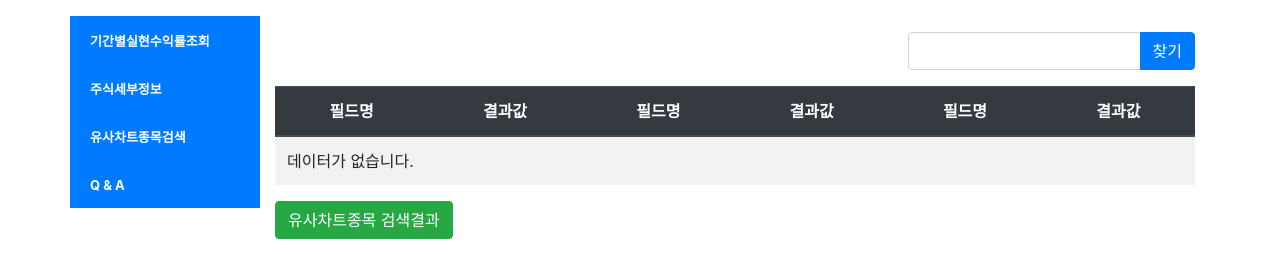
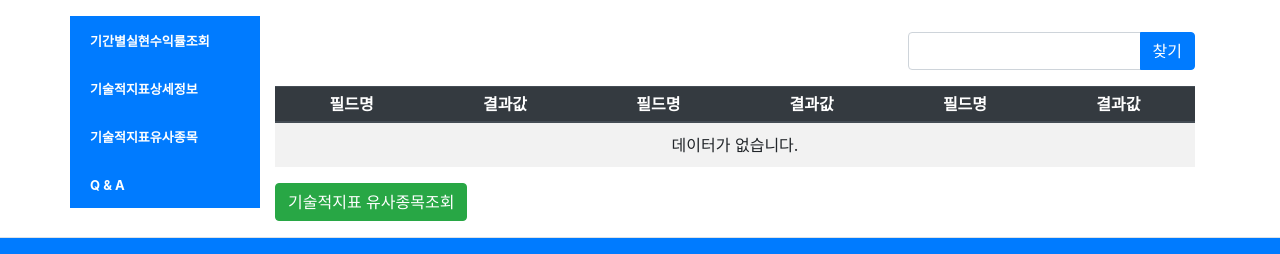
Before and after one commit to yswon2/pybo, a Django app: page /pathdetailinfo/ in a window 1280 px wide. Shown: the part 56-310 px from the top of the page. Run offline with Django 3.2, Linux system fonts and the light colour scheme; lists and menus that the app fills with data are empty; some libraries are stand-ins or nearby versions.

Commit message:
화면ㅈ정교화

```diff
--- a/templates/pybo/pathdetailinfo.html
+++ b/templates/pybo/pathdetailinfo.html
@@ -16,7 +16,7 @@
             <div class="container my-3">
                 <div class="row justify-content-end my-3">
                     <div class="col-4 input-group">
-                        <input type="text" style="text-transform: uppercase;" class="form-control kw" value="{{ kw|upper|default_if_none:'' }}">
+                        <input type="text"  title="종목코드 또는 종목명" style="text-transform: uppercase;" class="form-control kw" value="{{ kw|upper|default_if_none:'' }}">
                         <div class="input-group-append">
                             <button class="btn btn-primary pull-right" type="button" id="btn_search">찾기</button>
                         </div>
@@ -26,94 +26,94 @@
                 <table class="table table-striped" >
                     <thead>
                     <tr class="thead-dark text-center">
-                        <th>필드명</th>
-                        <th>결과값</th>
-                        <th>필드명</th>
-                        <th>결과값</th>
-                        <th>필드명</th>
-                        <th>결과값</th>
+                        <th><div style="height: 10px; line-height: 10px;">필드명</div></th>
+                        <th><div style="height: 10px; line-height: 10px;">결과값</div></th>
+                        <th><div style="height: 10px; line-height: 10px;">필드명</div></th>
+                        <th><div style="height: 10px; line-height: 10px;">결과값</div></th>
+                        <th><div style="height: 10px; line-height: 10px;">필드명</div></th>
+                        <th><div style="height: 10px; line-height: 10px;">결과값</div></th>
                     </tr>
                     </thead>
                     {% if pathdetailinfo_list %}
                     {% for pathdetailinfo in pathdetailinfo_list %}
                     <tbody>
-                    <tr class="thead-dark text-center align-items-center">
+                    <tr class="thead-dark text-center">
                         <!--<th class="col-md-2">날짜</th> -->
-                        <td class="col-2 align-items-center" ><b>주식코드</b></td>
+                        <td class="col-2 align-items-center"  bgcolor="black" ><b><font color="white">주식코드</font></b></td>
                         <td class="col-2 align-items-center" >{{ pathdetailinfo.StockCode }}</td>
-                        <td class="col-2 align-items-center" ><b>주식명</b></td>
+                        <td class="col-2 align-items-center"  bgcolor="black" ><b><font color="white">주식명</font></b></td>
                         <td class="col-2 align-items-center" >{{ pathdetailinfo.StockName }}</td>
-                        <td class="col-2 align-items-center" ><b>시장유형</b></td>
+                        <td class="col-2 align-items-center"  bgcolor="black" ><b><font color="white">시장유형</font></b></td>
                         <td class="col-2 align-items-center" >{{ pathdetailinfo.MarketType }}</td>
                     </tr>
-                    <tr class="thead-dark text-center align-items-center">
-                        <td class="col-2 align-items-center" ><b>종가</b></td>
+                    <tr class="thead-dark text-center">
+                        <td class="col-2 align-items-center"  bgcolor="black" ><b><font color="white">종가</font></b></td>
                         <td class="col-2 align-items-center" >{{ pathdetailinfo.ClosePrice|floatformat:"0" }}</td>
-                        <td class="col-2 align-items-center" ><b>봉타입</b></td>
+                        <td class="col-2 align-items-center"  bgcolor="black" ><b><font color="white">봉타입</font></b></td>
                         <td class="col-2 align-items-center" >{{ pathdetailinfo.BarType }}</td>
-                        <td class="col-2 align-items-center" ><b>봉길이구분</b></td>
+                        <td class="col-2 align-items-center"  bgcolor="black" ><b><font color="white">봉길이구분</font></b></td>
                         <td class="col-2 align-items-center" >{{ pathdetailinfo.BarLengthType }}</td>
                     </tr>
-                    <tr class="thead-dark text-center align-items-center">
-                        <td class="col-2 align-items-center" ><b>스토캐스틱구분</b></td>
+                    <tr class="thead-dark text-center">
+                        <td class="col-2 align-items-center"  bgcolor="black" ><b><font color="white">스토캐스틱구분</font></b></td>
                         <td class="col-2 align-items-center" >{{ pathdetailinfo.StochasticFlag }}</td>
-                        <td class="col-2 align-items-center" ><b>볼린저밴드위치</b></td>
+                        <td class="col-2 align-items-center"  bgcolor="black" ><b><font color="white">볼린저밴드위치</font></b></td>
                         <td class="col-2 align-items-center" >{{ pathdetailinfo.BolingerBandPos }}</td>
-                        <td class="col-2 align-items-center" ><b>거래량구분</b></td>
+                        <td class="col-2 align-items-center"  bgcolor="black" ><b><font color="white">거래량구분</font></b></td>
                         <td class="col-2 align-items-center" >{{ pathdetailinfo.VolumeFlag }}</td>
                     </tr>
-                    <tr class="thead-dark text-center align-items-center">
-                        <td class="col-2 align-items-center" ><b>MACD구분</b></td>
+                    <tr class="thead-dark text-center">
+                        <td class="col-2 align-items-center"  bgcolor="black" ><b><font color="white">MACD구분</b></td>
                         <td class="col-2 align-items-center" >{{ pathdetailinfo.MACDFlag }}</td>
-                        <td class="col-2 align-items-center" ><font size="2"><b>볼린져밴드두께구분</b></font></td>
+                        <td class="col-2 align-items-center"  bgcolor="black" ><font size="2"><b><font color="white">볼린져밴드두께구분</b></font></td>
                         <td class="col-2 align-items-center" ><font size="2">{{ pathdetailinfo.STDevStochasticFlag }}</font></td>
-                        <td class="col-2 align-items-center" ><font size="2"><b>스토캐스틱전략구분</b></font></td>
+                        <td class="col-2 align-items-center"  bgcolor="black" ><font size="2"><b><font color="white">스토캐스틱전략구분</b></font></td>
                         <td class="col-2 align-items-center" >{{ pathdetailinfo.StochasticCrossFlag }}</td>
                     </tr>
-                    <tr class="thead-dark text-center align-items-center">
+                    <tr class="thead-dark text-center">
                         <!--<th class="col-md-2">날짜</th> -->
-                        <td class="col-2 align-items-center"  colspan='6' ><b>유사차트종목 검색결과(종목수 : {{ pathdetailinfo.StockBarcodePerfTotal.BarFinalCode_Cnt }})</b></td>
+                        <td class="col-2 align-items-center" bgcolor="black" colspan='6' ><b><font color="white">유사차트종목 검색결과(종목수 : {{ pathdetailinfo.StockBarcodePerfTotal.BarFinalCode_Cnt }})</font></b></td>
                     </tr>
-                    <tr class="thead-dark text-center align-items-center">
+                    <tr class="thead-dark text-center">
                         <!--<th class="col-md-2">날짜</th> -->
-                        <td class="col-2 align-items-center" ><b>7일Plus종목수</b></td>
+                        <td class="col-2 align-items-center" bgcolor="black" ><b><font color="white">7일Plus종목수</font></b></td>
                         <td class="col-2 align-items-center" >{{ pathdetailinfo.StockBarcodePerfTotal.PlusDay7BarCode_Cnt }}</td>
-                        <td class="col-2 align-items-center" ><b>30일Plus종목수</b></td>
+                        <td class="col-2 align-items-center" bgcolor="black" ><b><font color="white">30일Plus종목수</font></b></td>
                         <td class="col-2 align-items-center" >{{ pathdetailinfo.StockBarcodePerfTotal.PlusDay30BarCode_Cnt }}</td>
-                        <td class="col-2 align-items-center" ><b>90일Plus종목수</b></td>
+                        <td class="col-2 align-items-center" bgcolor="black" ><b><font color="white">90일Plus종목수</font></b></td>
                         <td class="col-2 align-items-center" >{{ pathdetailinfo.StockBarcodePerfTotal.PlusDay90BarCode_Cnt }}</td>
                     </tr>
-                    <tr class="thead-dark text-center align-items-center">
+                    <tr class="thead-dark text-center">
                         <!--<th class="col-md-2">날짜</th> -->
-                        <td class="col-2 align-items-center" ><b>7일기대수익률</b></td>
+                        <td class="col-2 align-items-center" bgcolor="black" ><b><font color="white">7일기대수익률</font></b></td>
                         <td class="col-2 align-items-center" >{{ pathdetailinfo.StockBarcodePerfTotal.TotDay7Average|mul:100|floatformat:"1" }} %</td>
-                        <td class="col-2 align-items-center" ><b>30일기대수익률</b></td>
+                        <td class="col-2 align-items-center" bgcolor="black" ><b><font color="white">30일기대수익률</font></b></td>
                         <td class="col-2 align-items-center" >{{ pathdetailinfo.StockBarcodePerfTotal.TotDay30Average|mul:100|floatformat:"1" }} %</td>
-                        <td class="col-2 align-items-center" ><b>90일기대수익률</b></td>
+                        <td class="col-2 align-items-center" bgcolor="black" ><b><font color="white">90일기대수익률</font></b></td>
                         <td class="col-2 align-items-center" >{{ pathdetailinfo.StockBarcodePerfTotal.TotDay90Average|mul:100|floatformat:"1" }} %</td>
                     </tr>
-                    <tr class="thead-dark text-center align-items-center">
+                    <tr class="thead-dark text-center">
                         <!--<th class="col-md-2">날짜</th> -->
-                        <td class="col-2 align-items-center" ><b>7일최대수익률</b></td>
+                        <td class="col-2 align-items-center" bgcolor="black" ><b><font color="white">7일최대수익률</font></b></td>
                         <td class="col-2 align-items-center" >{{ pathdetailinfo.StockBarcodePerfTotal.TotDay7MaxReturn|mul:100|floatformat:"1" }} %</td>
-                        <td class="col-2 align-items-center" ><b>30일최대수익률</b></td>
+                        <td class="col-2 align-items-center" bgcolor="black" ><b><font color="white">30일최대수익률</font></b></td>
                         <td class="col-2 align-items-center" >{{ pathdetailinfo.StockBarcodePerfTotal.TotDay30MaxReturn|mul:100|floatformat:"1" }} %</td>
-                        <td class="col-2 align-items-center" ><b>90일최대수익률</b></td>
+                        <td class="col-2 align-items-center" bgcolor="black" ><b><font color="white">90일최대수익률</font></b></td>
                         <td class="col-2 align-items-center" >{{ pathdetailinfo.StockBarcodePerfTotal.TotDay90MaxReturn|mul:100|floatformat:"1" }} %</td>
                     </tr>
-                    <tr class="thead-dark text-center align-items-center">
+                    <tr class="thead-dark text-center">
                         <!--<th class="col-md-2">날짜</th> -->
-                        <td class="col-2 align-items-center" ><b>7일최소수익률</b></td>
+                        <td class="col-2 align-items-center" bgcolor="black" ><b><font color="white">7일최소수익률</font></b></td>
                         <td class="col-2 align-items-center" >{{ pathdetailinfo.StockBarcodePerfTotal.TotDay7MinReturn|mul:100|floatformat:"1" }} %</td>
-                        <td class="col-2 align-items-center" ><b>30일최소수익률</b></td>
+                        <td class="col-2 align-items-center" bgcolor="black" ><b><font color="white">30일최소수익률</font></b></td>
                         <td class="col-2 align-items-center" >{{ pathdetailinfo.StockBarcodePerfTotal.TotDay30MinReturn|mul:100|floatformat:"1" }} %</td>
-                        <td class="col-2 align-items-center" ><b>90일최소수익률</b></td>
+                        <td class="col-2 align-items-center" bgcolor="black" ><b><font color="white">90일최소수익률</font></b></td>
                         <td class="col-2 align-items-center" >{{ pathdetailinfo.StockBarcodePerfTotal.TotDay90MinReturn|mul:100|floatformat:"1" }} %</td>
                     </tr>
                     {% endfor %}
                     {% else %}
                     <tr>
-                        <td colspan="12">데이터가 없습니다.</td>
+                        <td colspan="12"><div style="text-align: center; height: 20px; line-height: 20px;">데이터가 없습니다.</div></td>
                     </tr>
                     {% endif %}
                     </tbody>
@@ -159,7 +159,7 @@
             </div>
 
             <div class="container my-3" p-0>
-                <button class="btn btn-success pull-right" type="button" id="btn_detailsearch">유사차트종목 검색결과</button>
+                <button class="btn btn-success pull-right" type="button" id="btn_detailsearch">기술적지표 유사종목조회 </button>
             </div>
         </div>
     </div>
--- a/templates/sidebar.html
+++ b/templates/sidebar.html
@@ -3,8 +3,8 @@
     <div class="col-12 p-0 bg-primary">
         <div class="list-group" >
             <a class="border-0  bg-primary text-white list-group-item list-group-item-action list-group-item-primary {% if category.name == 'free' %}active{% endif %}" href="{%url 'pybo:stockbacktest' %}"><font size="2.7"><b>기간별실현수익률조회</b></font></a>
-            <a class="border-0  bg-primary text-white list-group-item list-group-item-action list-group-item-primary {% if category.name == 'pathdetail' %}active{% endif %}" href="{%url 'pybo:pathdetailinfo' %}"><font size="2.7"><b>주식세부정보</b></font></a>
-            <a class="border-0  bg-primary text-white list-group-item list-group-item-action list-group-item-primary {% if category.name == 'tip' %}active{% endif %}" href="{%url 'pybo:stockpathdetail' %}"><font size="2.7"><b>유사차트종목검색</b></font></a>
+            <a class="border-0  bg-primary text-white list-group-item list-group-item-action list-group-item-primary {% if category.name == 'pathdetail' %}active{% endif %}" href="{%url 'pybo:pathdetailinfo' %}"><font size="2.7"><b>기술적지표상세정보</b></font></a>
+            <a class="border-0  bg-primary text-white list-group-item list-group-item-action list-group-item-primary {% if category.name == 'tip' %}active{% endif %}" href="{%url 'pybo:stockpathdetail' %}"><font size="2.7"><b>기술적지표유사종목</b></font></a>
             <a class="border-0  bg-primary text-white list-group-item list-group-item-action list-group-item-primary {% if category.name == 'qna' %}active{% endif %}" href="{%url 'pybo:index' %}"><font size="2.7"><b>Q & A</b></font></a>
         </div>
     </div>
```
Also changed, not shown: templates/pybo/question_extralist.html (+12 -12 lines), templates/pybo/stockpathdetail.html (+17 -16 lines).
